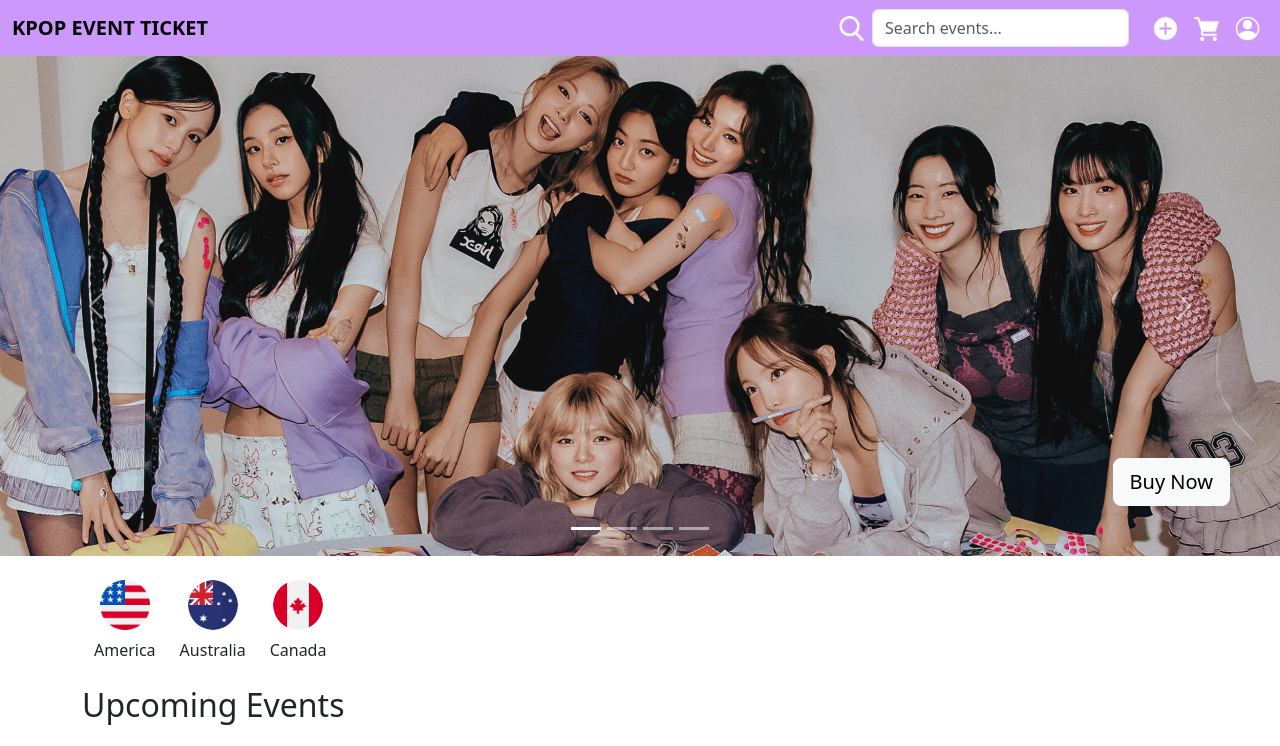
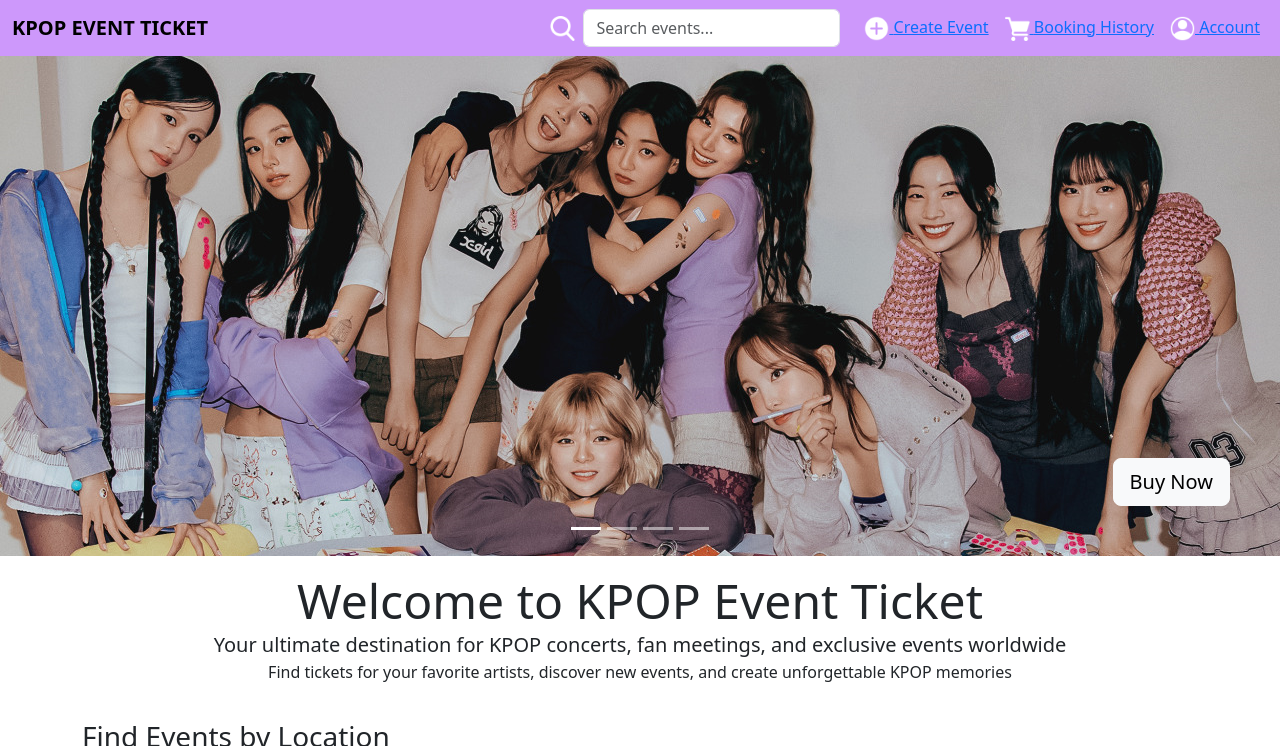
Before and after one commit to NanaNanana244/IAB207, a Flask app: page / in a window 1280 px wide. Shown: the top 746 px of the page. Run offline with Flask 3, Linux system fonts and the light colour scheme; some libraries are stand-ins or nearby versions.

Commit message:
Updated Home page
Modified codes for Category and added a Page info section for clarity

```diff
--- a/A2 starter/website/templates/base.html
+++ b/A2 starter/website/templates/base.html
@@ -16,6 +16,7 @@
         <!-- Bootstrap css -->
         <link href="https://cdn.jsdelivr.net/npm/bootstrap@5.3.8/dist/css/bootstrap.min.css" rel="stylesheet" integrity="sha384-sRIl4kxILFvY47J16cr9ZwB07vP4J8+LH7qKQnuqkuIAvNWLzeN8tE5YBujZqJLB" crossorigin="anonymous">
         <!-- Custom css -->
+        <link rel="stylesheet" href="{{ url_for('static', filename='Style/IndexStyle.css') }}">
         {% block head %}
 
         {% endblock %}
@@ -41,18 +42,23 @@
                         </div>
                         <!-- Add Event -->
                         <li class="nav-item mx-2">
-                            <a href="{{ url_for('create.create') }}"><img src="{{ url_for('static', filename='Image/add.png') }}" height="25px"></a>
+                            <a href="{{ url_for('create.create') }}">
+                                <img src="{{ url_for('static', filename='Image/add.png') }}" height="25px">
+                                <span class="nav-tooltip">Create Event</span>
+                            </a>
                         </li>
                         <!-- Cart -->
                         <li class="nav-item mx-2 position-relative">
                             <a href="BookingHistory.html">
                                 <img src="{{ url_for('static', filename='Image/grocery-store.png') }}" height="25px">
+                                <span class="nav-tooltip">Booking History</span>
                             </a>
                         </li>
                         <!-- Profile Dropdown -->
                         <li class="nav-item dropdown mx-2">
                             <a href="#" class="dropdown-toggle" data-bs-toggle="dropdown" aria-expanded="false">
                                 <img src="{{ url_for('static', filename='Image/account.png') }}" height="25px">
+                                <span class="nav-tooltip">Account</span>
                             </a>
                             <ul class="dropdown-menu dropdown-menu-end">
                                 <li><a class="dropdown-item" href="#" style="color: black">Register</a></li>
--- a/A2 starter/website/templates/home.html
+++ b/A2 starter/website/templates/home.html
@@ -4,8 +4,8 @@
 <link rel="stylesheet"  href="{{ url_for('static', filename='style/IndexStyle.css') }}">
 {% endblock %}
 
+{% block content %}
 <!-- Advertisement Slideshow -->
-{% block content %}
 <div id="eventCarousel" class="carousel slide" data-bs-ride="carousel">
     <!-- Indicators (dots) -->
     <div class="carousel-indicators">
@@ -57,33 +57,71 @@
 </div>
 {% endblock %}
 
-<!-- Categories -->
 {% block content2 %}
-<div class="container g-0 my-4">
-    <div class="d-flex justify-content-start gap-4 ps-4">
-        <!-- America -->
-        <div class="text-center">
-            <img src="{{ url_for('static', filename='Image/united-states.png') }}" class="category-icon rounded-20px" style="height:50px; width:50px;">
-            <p class="mb-0 mt-2">America</p>
-        </div>
-        <!-- Australia -->
-        <div class="text-center">
-            <img src="{{ url_for('static', filename='Image/australia.png') }}" class="category-icon rounded-circle" style="height:50px; width:50px;">
-            <p class="mb-0 mt-2">Australia</p>
-        </div>
-        <!-- Canada -->
-        <div class="text-center">
-            <img src="{{ url_for('static', filename='Image/canada.png') }}" class="category-icon rounded-circle" style="height:50px; width:50px;">
-            <p class="mb-0 mt-2">Canada</p>
+<!-- Page intro -->
+<div class="container text-center py-3">
+    <div class="row">
+        <div class="col-12">
+            <h1 class="display-5 mb-0">Welcome to KPOP Event Ticket</h1>
+            <p class="lead mb-0">Your ultimate destination for KPOP concerts, fan meetings, and exclusive events worldwide</p>
+            <p>Find tickets for your favorite artists, discover new events, and create unforgettable KPOP memories</p>
         </div>
     </div>
 </div>
 {% endblock %}
 
+{% block content3 %}
+<!-- Categories -->
+<div class="container">  <!-- Removed g-0 -->
+    <!-- Add a clear heading -->
+    <div class="row">
+        <div class="col-12">
+            <h3 class="text my-1">Find Events by Location</h3>
+        </div>
+    </div>
+    <div class="row">
+        <div class="col-12">
+            <div class="d-flex justify-content-start mt-3 gap-5 ps-3">
+                <!-- America -->
+                <div class="text-center category-item" style="cursor: pointer;">
+                    <img src="{{ url_for('static', filename='Image/united-states.png') }}" class="category-icon rounded-20px" style="height:50px; width:50px;">
+                    <p class="mb-0 mt-2">America</p>
+                </div>
+                <!-- Australia -->
+                <div class="text-center category-item" style="cursor: pointer;">
+                    <img src="{{ url_for('static', filename='Image/australia.png') }}" class="category-icon rounded-circle" style="height:50px; width:50px;">
+                    <p class="mb-0 mt-2">Australia</p>
+                </div>
+                <!-- Canada -->
+                <div class="text-center category-item" style="cursor: pointer;">
+                    <img src="{{ url_for('static', filename='Image/canada.png') }}" class="category-icon rounded-circle" style="height:50px; width:50px;">
+                    <p class="mb-0 mt-2">Canada</p>
+                </div>
+                <!-- China -->
+                <div class="text-center category-item" style="cursor: pointer;">
+                    <img src="{{ url_for('static', filename='Image/china.png') }}" class="category-icon rounded-circle" style="height:50px; width:50px;">
+                    <p class="mb-0 mt-2">China</p>
+                </div>
+                <!-- Japan -->
+                <div class="text-center category-item" style="cursor: pointer;">
+                    <img src="{{ url_for('static', filename='Image/japan.png') }}" class="category-icon rounded-circle" style="height:50px; width:50px;">
+                    <p class="mb-0 mt-2">Japan</p>
+                </div>
+                <!-- Korea -->
+                <div class="text-center category-item" style="cursor: pointer;">
+                    <img src="{{ url_for('static', filename='Image/south-korea.png') }}" class="category-icon rounded-circle" style="height:50px; width:50px;">
+                    <p class="mb-0 mt-2">Korea</p>
+                </div>
+            </div>
+        </div>
+    </div>
+</div>
+{% endblock %}
+
+{% block content4 %}
 <!-- All events -->
-{% block content3 %}
-<div class="container my-4">
-    <h2 class="mb-4">Upcoming Events</h2>
+<div class="container my-3">
+    <h3 class="mb-3">Upcoming Events</h3>
     <!-- Row with 3-unit gutter between cards -->
     <div class="row g-3">
         <!-- Event Card 1 -->
```
Also changed, not shown: A2 starter/website/Static/Style/IndexStyle.css (+34 -2 lines).
